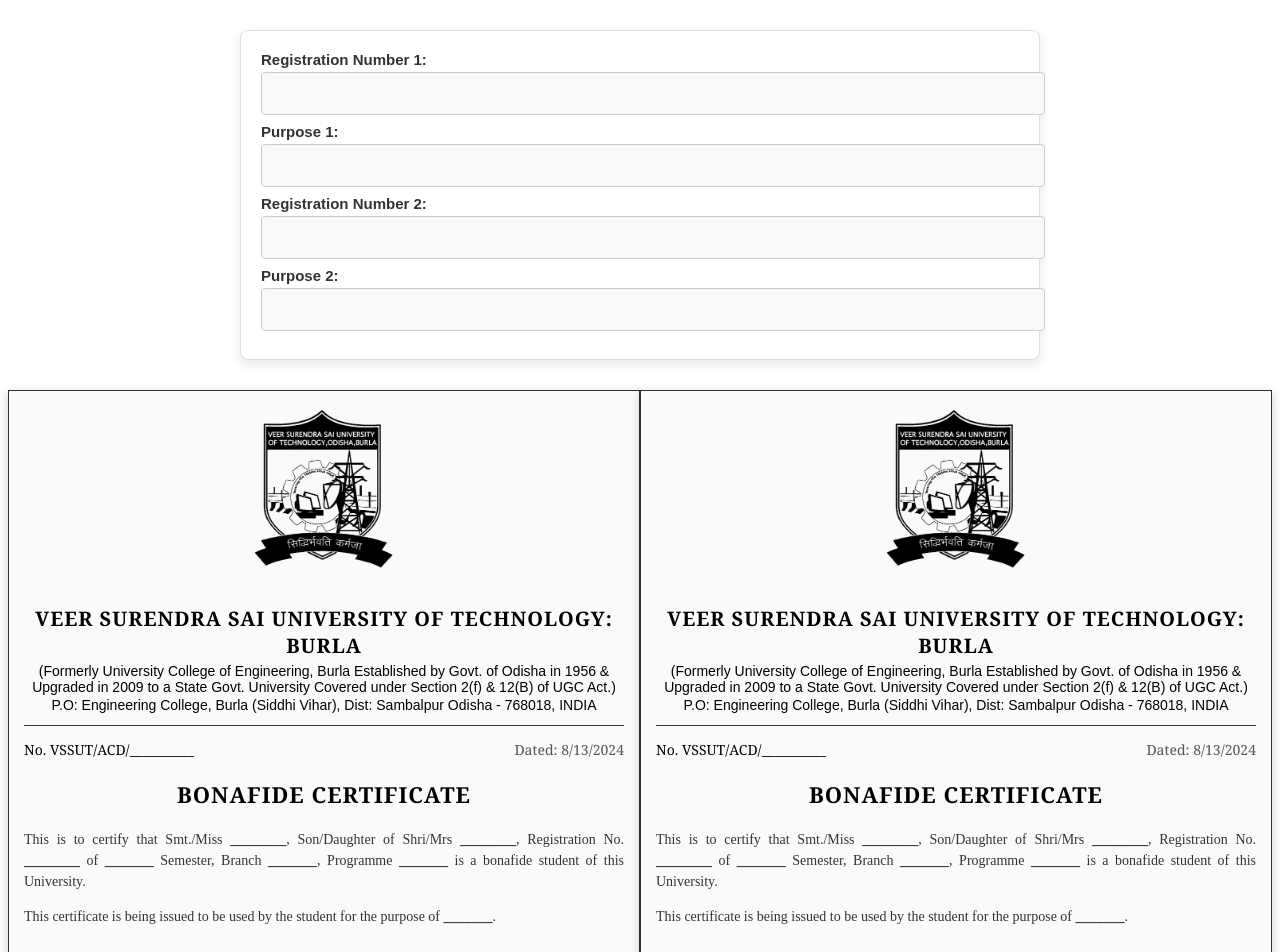
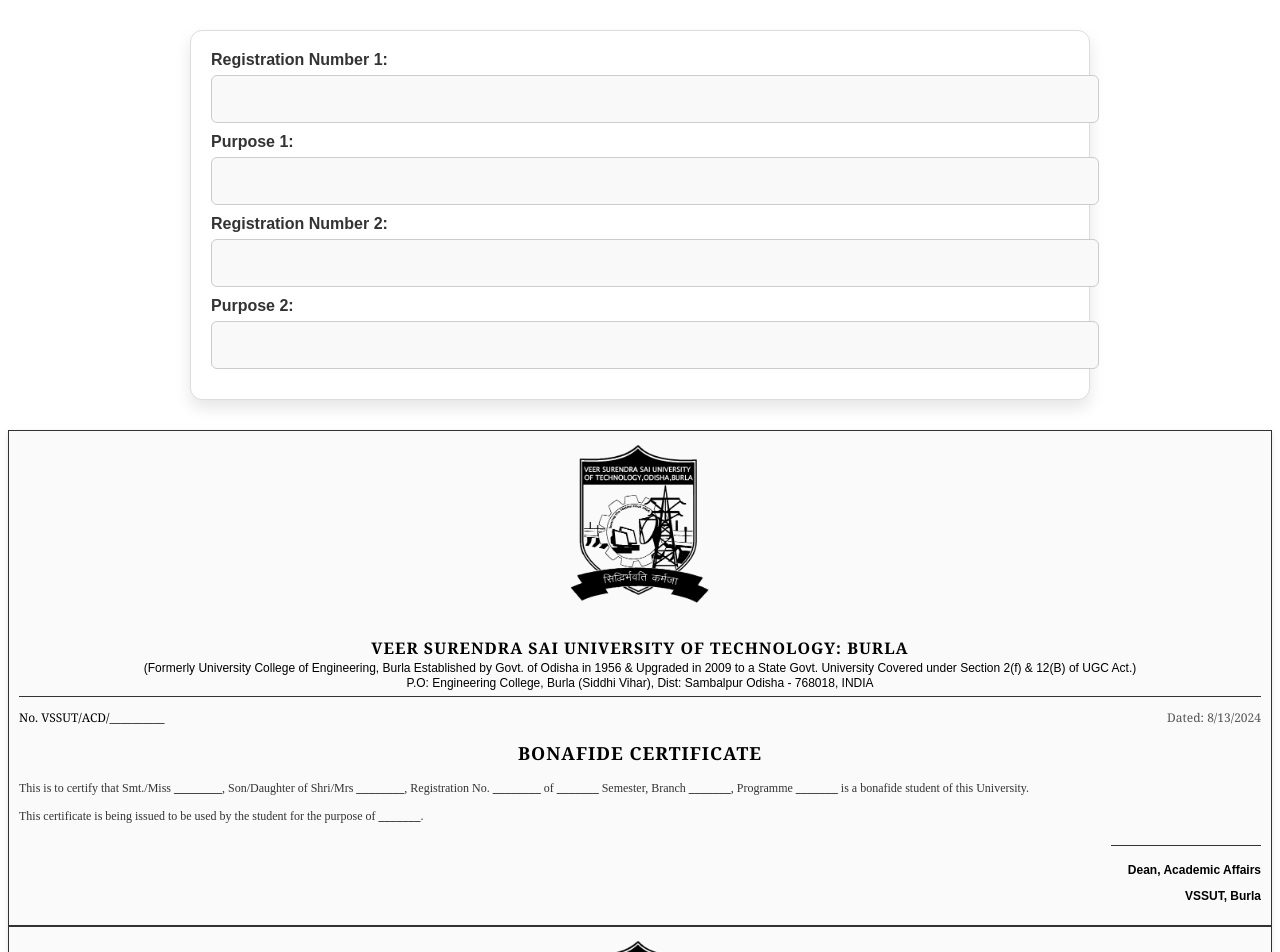
Before and after one commit to EnigmaVSSUT/bonafide_frontend, a React (Vite) app: page / in a window 1280 px wide. Shown: the top 952 px of the page. Built offline with nearby package versions, Linux system fonts and the light colour scheme.

Commit message:
done and dusted

```diff
--- a/src/Pages/PrintPage.css
+++ b/src/Pages/PrintPage.css
@@ -1,93 +1,105 @@
 /* Base styles for certificates */
 .certificate-container {
-  width: 50%; /* Each certificate takes half the width */
+  width: 100%; /* Full width of the page */
+  height: 50%; /* Half the height of the page */
   margin: 0; /* No margin between certificates */
-  padding: 15px; /* Reduced padding */
+  padding: 10px; /* Reduced padding */
   border: 1px solid #333; /* Thinner border */
   font-family: 'Georgia', serif;
   background-color: #fafafa;
-  box-shadow: 0 3px 10px rgba(0, 0, 0, 0.2); /* Reduced shadow */
+  box-shadow: 0 2px 5px rgba(0, 0, 0, 0.1); /* Reduced shadow */
   box-sizing: border-box; /* Ensure padding and border are included in width */
   page-break-inside: avoid; /* Prevent page break inside the certificate */
-  float: left; /* Float certificates side by side */
+  page-break-after: avoid; /* Prevent page break after each certificate */
+  overflow: hidden; /* Hide overflow */
 }
 
+/* Header */
 .certificate-header {
   text-align: center;
-  margin-bottom: 10px; /* Reduced margin */
+  margin-bottom: 5px; /* Reduced margin */
   border-bottom: 1px solid #333; /* Thinner border */
-  padding-bottom: 10px; /* Reduced padding */
+  padding-bottom: 5px; /* Reduced padding */
 }
 
+/* University Name */
 .university-name {
-  font-size: 20px; /* Reduced font size */
+  font-size: 16px; /* Reduced font size */
   font-weight: 700;
-  margin-bottom: 4px; /* Reduced margin */
+  margin-bottom: 2px; /* Reduced margin */
   text-transform: uppercase;
   letter-spacing: 1px;
 }
 
+/* Address */
 .address, .address-po {
-  font-size: 14px; /* Reduced font size */
-  margin: 2px 0; /* Reduced margin */
+  font-size: 12px; /* Reduced font size */
+  margin: 1px 0; /* Reduced margin */
   font-weight: 500;
   font-family: 'Arial', sans-serif;
 }
 
+/* Certificate Number */
 .certificate-number {
   display: flex;
   justify-content: space-between;
   align-items: center;
-  font-size: 14px; /* Reduced font size */
-  margin-bottom: 20px; /* Reduced margin */
+  font-size: 12px; /* Reduced font size */
+  margin-bottom: 10px; /* Reduced margin */
 }
 
+/* Date */
 .date {
-  font-size: 14px; /* Reduced font size */
+  font-size: 12px; /* Reduced font size */
   color: #555;
 }
 
+/* Certificate Title */
 .certificate-title {
   text-align: center;
-  font-size: 22px; /* Reduced font size */
+  font-size: 18px; /* Reduced font size */
   text-transform: uppercase;
-  margin: 20px 0; /* Reduced margin */
+  margin: 15px 0; /* Reduced margin */
   font-weight: bold;
   letter-spacing: 1px;
 }
 
+/* Certificate Content */
 .certificate-content {
-  font-size: 14px; /* Reduced font size */
-  line-height: 1.5; /* Adjusted line height */
+  font-size: 12px; /* Reduced font size */
+  line-height: 1.4; /* Adjusted line height */
   color: #333;
-  margin-bottom: 30px; /* Reduced margin */
+  margin-bottom: 20px; /* Reduced margin */
   text-align: justify;
   font-family: 'Times New Roman', Times, serif;
 }
 
+/* Certificate Content Strong */
 .certificate-content strong {
   font-weight: 700;
 }
 
+/* Footer */
 .certificate-footer {
   text-align: right;
-  margin-top: 30px; /* Reduced margin */
+  margin-top: 20px; /* Reduced margin */
 }
 
 .signature {
-  font-size: 14px; /* Reduced font size */
+  font-size: 12px; /* Reduced font size */
   font-weight: bold;
   font-family: 'Arial', sans-serif;
   border-top: 1px solid #333;
-  padding-top: 10px; /* Reduced padding */
-  width: 200px; /* Reduced width */
+  padding-top: 5px; /* Reduced padding */
+  width: 150px; /* Reduced width */
   margin-left: auto;
 }
 
+/* Styles for print */
 @media print {
   @page {
-    size: A4 landscape; /* Landscape orientation to fit two certificates side by side */
-    margin: 10mm; /* Adjust margin for fitting two certificates */
+    size: A4 portrait; /* Portrait orientation for A4 */
+    margin: 5mm; /* Adjust margin for A4 paper */
   }
 
   body {
@@ -95,50 +107,53 @@
     padding: 0; /* Remove body padding */
   }
 
+  /* Ensure certificates fit on one page */
   .certificate-container {
-    width: 50%; /* Each certificate takes half the width of the page */
-    margin: 0; /* No margin between certificates */
-    padding: 15px; /* Adjusted padding */
+    height: 50%; /* Each certificate takes half the height of the page */
     float: left; /* Float certificates side by side */
-    page-break-inside: avoid; /* Prevent page break inside the certificate */
-    transform: scale(0.8); /* Scale down to fit both certificates */
-    transform-origin: top left;
+    page-break-inside: avoid; /* Prevent page break inside certificates */
+    page-break-after: auto; /* Ensure no page break after each certificate */
   }
 }
 
 
 
-
 /* Styles for the form container */
 .form-container {
-  width: 800px; /* Width of the form */
+  width: 80%; /* Adjusted width for better responsiveness */
+  max-width: 900px; /* Maximum width for larger screens */
   margin: 30px auto; /* Center the form */
-  padding: 20px; /* Adjusted padding */
+  padding: 20px; /* Adjusted padding for spacing */
   border: 1px solid #ddd; /* Light border color */
   background-color: #fff; /* White background */
   font-family: 'Arial', sans-serif; /* Consistent font */
-  box-shadow: 0 4px 12px rgba(0, 0, 0, 0.1); /* Softer shadow */
-  border-radius: 8px; /* Rounded corners */
+  box-shadow: 0 8px 16px rgba(0, 0, 0, 0.1); /* Softer and deeper shadow */
+  border-radius: 12px; /* Rounded corners */
   box-sizing: border-box; /* Include padding and border in width */
+  transition: box-shadow 0.3s ease; /* Smooth transition for shadow */
+}
+
+.form-container:hover {
+  box-shadow: 0 12px 24px rgba(0, 0, 0, 0.2); /* Deeper shadow on hover */
 }
 
 /* Styles for form labels */
 .form-container label {
   display: block;
-  margin-bottom: 8px; /* Reduced margin */
+  margin-bottom: 10px; /* Slightly increased margin */
   font-weight: bold;
-  font-size: 15px; /* Slightly larger font size */
+  font-size: 16px; /* Slightly larger font size */
   color: #333; /* Darker text color */
 }
 
 /* Styles for form inputs */
 .form-container input {
   width: 100%; /* Full width of the container */
-  padding: 12px; /* Increased padding */
-  margin-top: 4px; /* Reduced margin top */
-  font-size: 15px; /* Slightly larger font size */
+  padding: 14px; /* Increased padding for better spacing */
+  margin-top: 6px; /* Slightly increased margin top */
+  font-size: 16px; /* Slightly larger font size */
   border: 1px solid #ccc; /* Light border */
-  border-radius: 4px; /* Rounded corners */
+  border-radius: 6px; /* Rounded corners */
   background-color: #f9f9f9; /* Light gray background */
   transition: border-color 0.3s ease, box-shadow 0.3s ease; /* Smooth transition */
 }
@@ -164,24 +179,21 @@
   margin-top: 5px; /* Reduced margin top */
 }
 
-
 /* Styles for the print button */
 .print-button {
   display: inline-block; /* Inline-block for proper alignment */
-  width: auto; /* Auto width based on content */
   padding: 12px 24px; /* Increased padding for a larger button */
   font-size: 16px; /* Larger font size for readability */
   font-weight: 600; /* Semi-bold text for emphasis */
   color: #fff; /* White text color */
   background-color: #007bff; /* Blue background */
   border: none; /* Remove default border */
-  border-radius: 5px; /* Rounded corners */
+  border-radius: 6px; /* Rounded corners */
   cursor: pointer; /* Pointer cursor on hover */
   text-align: center; /* Center text */
   text-decoration: none; /* Remove underline for links */
   transition: background-color 0.3s ease, box-shadow 0.3s ease; /* Smooth transitions */
-  margin-left: 47%;
-  margin-top: 5%;
+  margin-top: 20px; /* Spacing above the button */
 }
 
 .print-button:hover {
```
